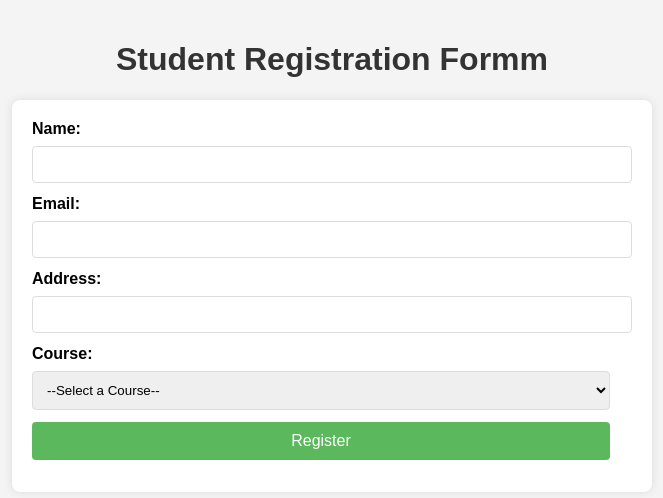
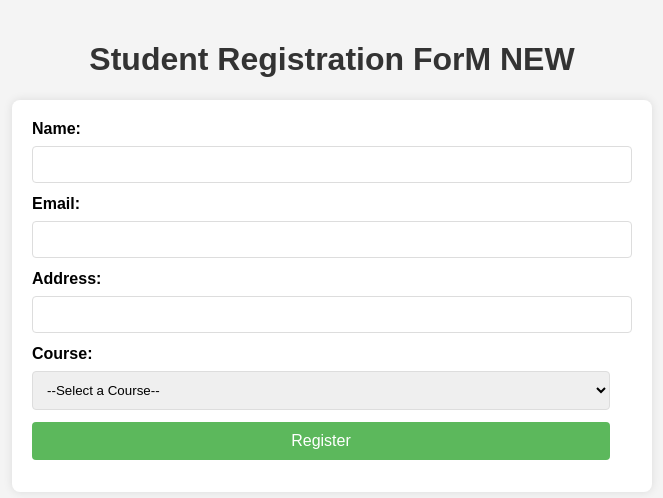
Before and after one commit to tirucloud/student-registration-form, a website: page public/index.html in a window 1280 px wide. Shown: the whole page, without its empty margins (308-971 px from the left). Drawn offline with Linux system fonts and the light colour scheme.

Commit message:
Update index.html

```diff
--- a/public/index.html
+++ b/public/index.html
@@ -52,7 +52,7 @@
     </style>
 </head>
 <body>
-    <h1>Student Registration Formm</h1>
+    <h1>Student Registration ForM NEW</h1>
     <form id="registrationForm">
         <label for="name">Name:</label>
         <input type="text" id="name" name="name" required>
```
